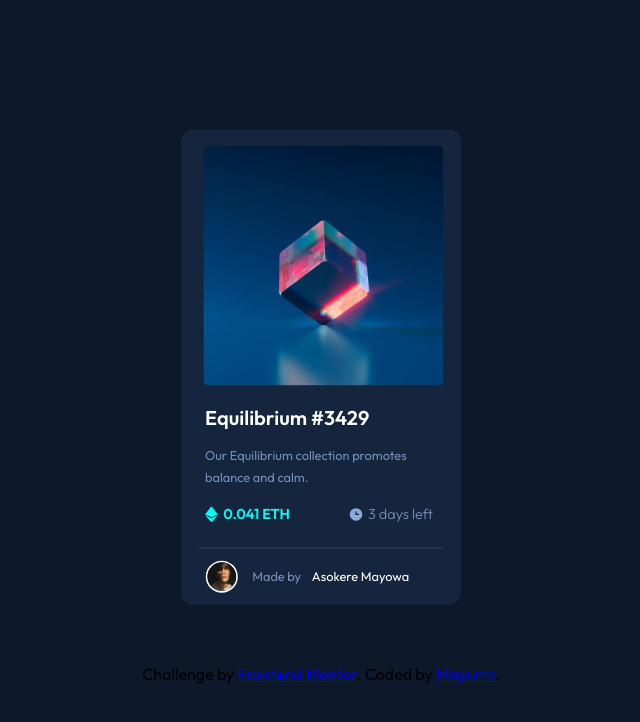
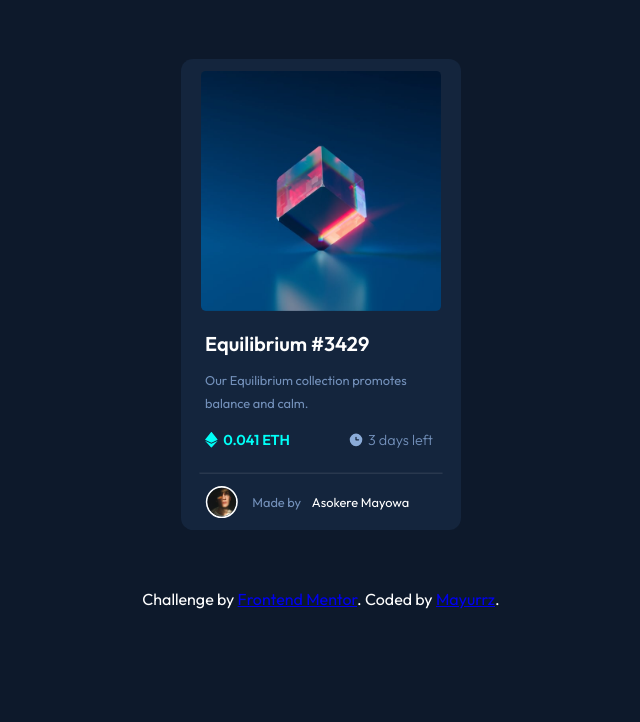
Before and after one commit to Mayurrz/Nft-Component, a plain HTML site: page index.html in a window 1280 px wide. Shown: the whole page, without its empty margins (319-959 px from the left). Drawn offline with Linux system fonts and the light colour scheme.

Commit message:
Update style.css

```diff
--- a/style.css
+++ b/style.css
@@ -12,18 +12,15 @@
       .main {
           background-color: hsl(216, 50%, 16%);
           width: 350px;
+          position: relative;
+          margin: 0 auto;
           text-align: center;
           padding: 15px;
-          padding-top: 14px;
           border-radius: 15px;
           display: flex;
           flex-direction: column;
           justify-content: center;
           align-items: center;
-          margin: auto;
-          margin-top: 70px;
-          position: relative;
-          top: 80%;
           transform: scale(0.8);
       }
 
@@ -31,8 +28,6 @@
           width: 300px;
           height: 300px;
           border-radius: 2%;
-          margin-top: 2%;
-          margin-left: 2%;
       }
 
       .icon1 {
@@ -40,16 +35,18 @@
           height: 300px;
           width: 300px;
           position: absolute;
+          left: 25px;
+          bottom: 275px;
           z-index: 2;
           background-color: rgb(0%, 100%, 97%, 50%);
           border-radius: 2%;
           opacity: 0;
           cursor: pointer;
       }
-      /* .icon1:hover {
-          opacity: 1;
+
+      .icon1:hover {
+          opacity: 0.5;
       }
-      */
 
       .text * {
           text-align: left;
@@ -146,4 +143,5 @@
 
       .attribution {
           text-align: center;
+          color: white;
       }
```
